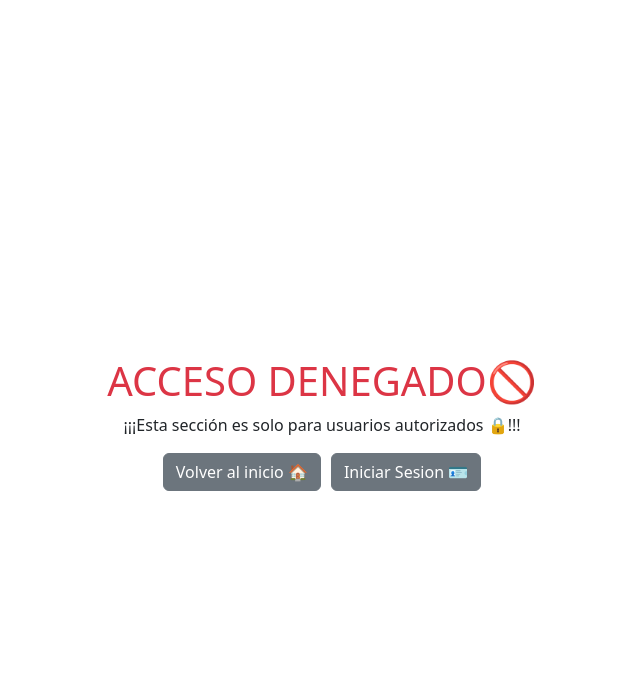
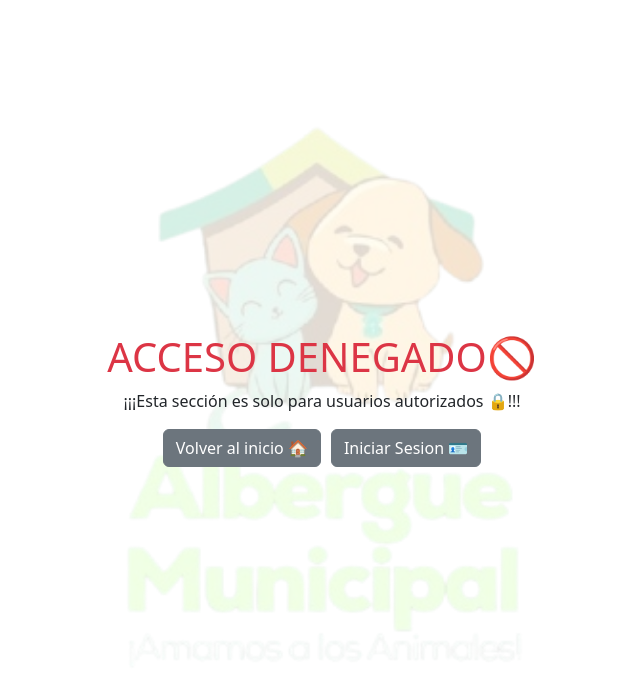
Before and after one commit to 404-NOT-FOUND-GROUP/Adopcion-de-animales-Frontend, a React (Vite) app: page /unauthorized in a window 1280 px wide. Shown: the top 690 px of the page, without its empty margins (318-958 px from the left). Built offline with nearby package versions, Linux system fonts and the light colour scheme.

Commit message:
Closes #1: Configuracion inicial de Frontend

```diff
--- a/src/components/pages/unauthorized/Unauthorized.jsx
+++ b/src/components/pages/unauthorized/Unauthorized.jsx
@@ -3,10 +3,12 @@
 import "./Unauthorized.css"; // Asegúrate de tener un archivo CSS para estilos personalizados
 
 export const Unauthorized = () => (
-  <div className="container text-center mt-5">
+  <div className="unauthorized-wrapper">
+    <div className="unauthorized-content">
         <h1 className="text-danger">ACCESO DENEGADO🚫</h1>
         <p>¡¡¡Esta sección es solo para usuarios autorizados 🔒!!!</p>
         <Link to="/dashboard" className="btn btn-secondary">Volver al inicio 🏠</Link>
         <Link to="/" className="btn btn-secondary" style={{marginLeft: "10px"}}>Iniciar Sesion 🪪</Link>
-    </div>
+        </div>
+  </div>
 );
--- a/src/components/pages/unauthorized/unauthorized.css
+++ b/src/components/pages/unauthorized/unauthorized.css
@@ -2,3 +2,30 @@
   font-size: 3.2em;
   line-height: 1.1;
 }
+
+.unauthorized-wrapper {
+  position: relative;
+  height: 90vh;
+  display: flex;
+  align-items: center;
+  justify-content: center;
+}
+
+.unauthorized-wrapper::before {
+  content: "";
+  background-image: url('../../../assets/LogoAlbergue.png');
+  background-size: contain;
+  background-repeat: no-repeat;
+  background-position: center;
+  opacity: 0.2;
+  position: absolute;
+  top: 0;
+  left: 0;
+  right: 0;
+  bottom: 0;
+  z-index: 0;
+}
+
+.unauthorized-content {
+  z-index: 1;
+}
```
Also changed, not shown: src/assets/LogoAlbergue.png (added).
